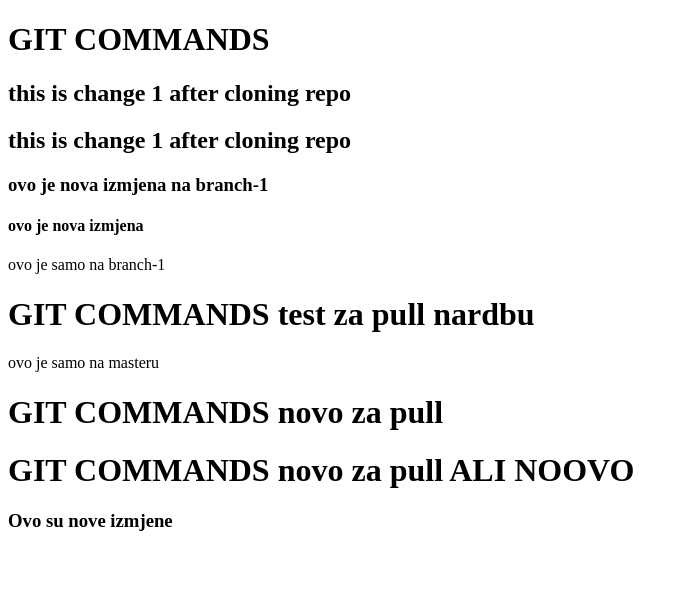
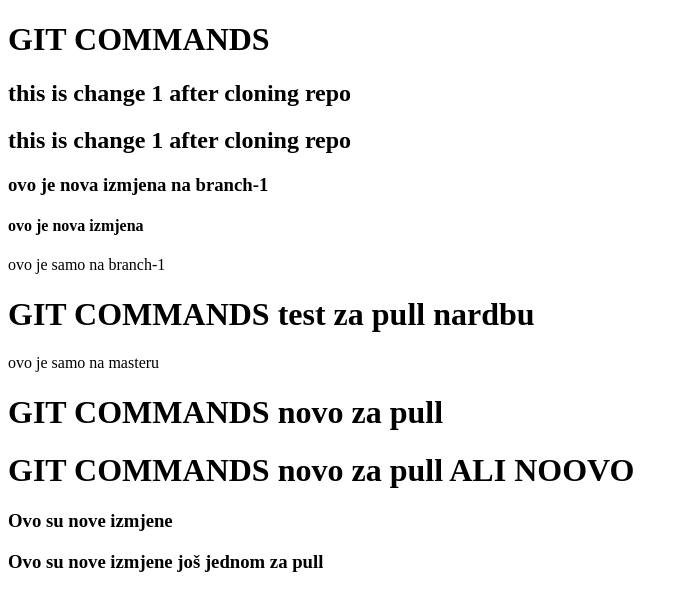
Before and after one commit to NoelaOst/GIT-commands-npm-testing, a plain HTML site: page index.html in a window 1280 px wide. Shown: the whole page, without its empty margins (0-688 px from the left). Drawn offline with Linux system fonts and the light colour scheme.

Commit message:
Update index.html

```diff
--- a/index.html
+++ b/index.html
@@ -22,6 +22,9 @@
       <div>
         <h3>Ovo su nove izmjene</h3>
       </div>
+      <div>
+        <h3>Ovo su nove izmjene još jednom za pull</h3>
+      </div>
     </main>
   </body>
 </html>
```
